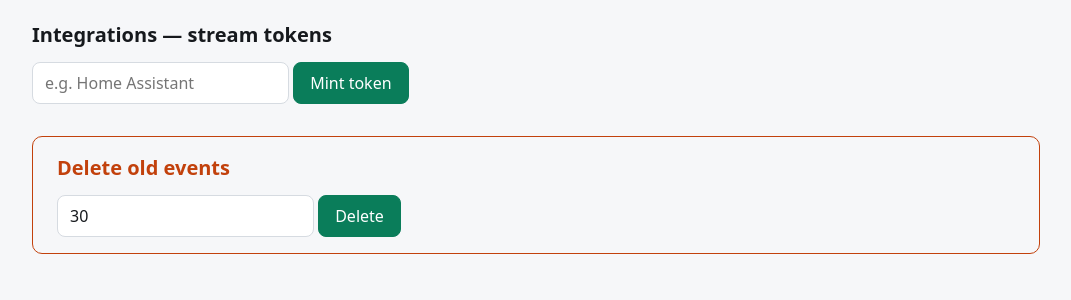
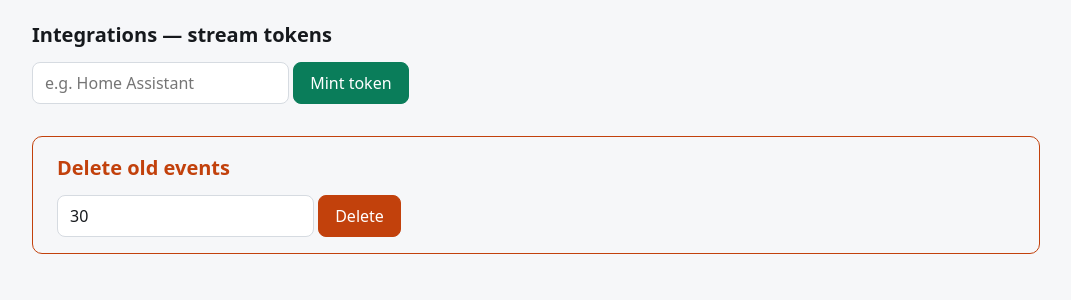
Before and after one commit to PatientVibes/curbcam, a Python web app: template src/curbcam/web/templates/settings.html in a window 1280 px wide. Shown: the part 181-481 px from the top of the page, without its empty margins (104-1175 px from the left). Run offline with Jinja, Linux system fonts and the light colour scheme; the template is opened without the code that fills it, so the values that code supplies are empty.

Commit message:
fix(ux): danger button specificity beats button[type=submit] (red, not accent)

```diff
--- a/src/curbcam/web/static/app.css
+++ b/src/curbcam/web/static/app.css
@@ -63,7 +63,7 @@ button,.btn{font:inherit;cursor:pointer;border-radius:8px;border:1px solid var(-
 button:hover,.btn:hover{background:var(--surface-3)}
 .btn-primary,button[type="submit"]{background:var(--accent);border-color:var(--accent);color:var(--on-accent)}
 .btn-primary:hover,button[type="submit"]:hover{background:var(--accent-hover)}
-.btn-danger{background:var(--danger);border-color:var(--danger);color:#fff}
+.btn-danger,button.btn-danger{background:var(--danger);border-color:var(--danger);color:#fff}
 
 /* ── Form controls ───────────────────────────────────────────── */
 input,select{font:inherit;color:var(--text);background:var(--surface-1);border:1px solid var(--border);
```
